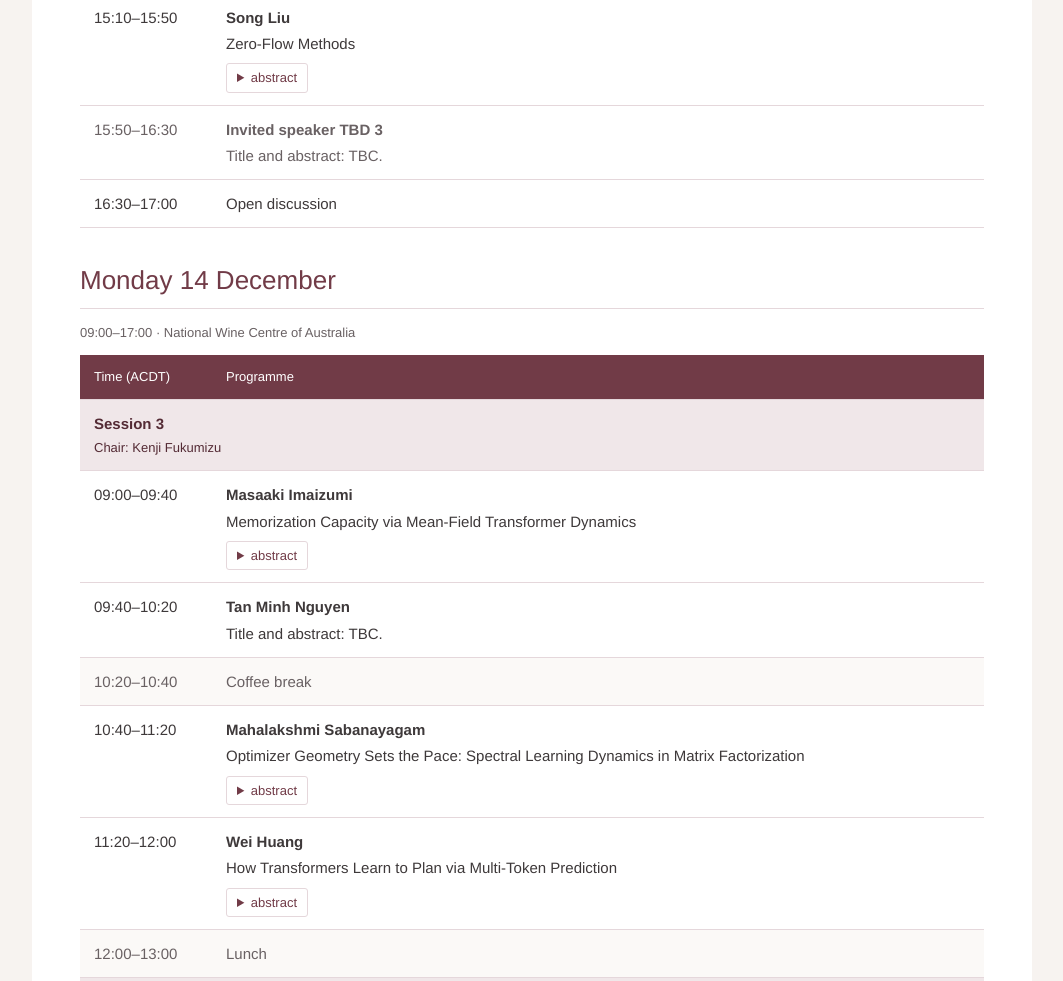
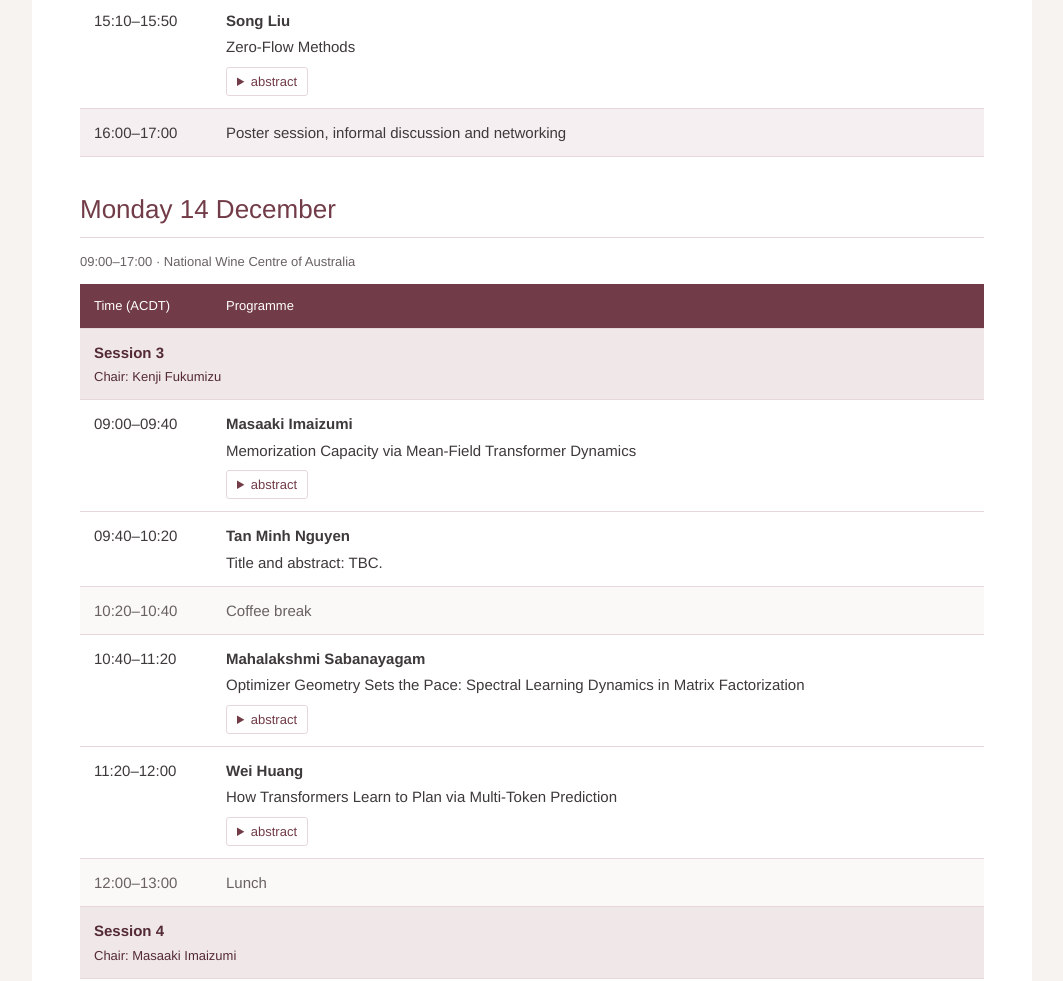
Before and after one commit to kips-lab/fimi-downunder, a plain HTML site: page docs/speaker-review-8f98ec6d.html in a window 1280 px wide. Shown: the part 1565-2546 px from the top of the page, without its empty margins (108-1171 px from the left). Drawn offline with Linux system fonts and the light colour scheme.

Commit message:
Update poster sessions and room arrangements in speaker programme

```diff
--- a/docs/speaker-review-8f98ec6d.html
+++ b/docs/speaker-review-8f98ec6d.html
@@ -84,8 +84,8 @@
       <main id="main" class="review-main">
         <h2 class="review-title">Tentative programme (for speaker review)</h2>
         <p>Please send any requested changes to Dino at <a href="mailto:dino.sejdinovic@adelaide.edu.au">dino.sejdinovic@adelaide.edu.au</a>.</p>
+        <p>Talks will take place in the Gallery Room. Poster sessions, lunch and coffee breaks will be held in the Vines Room.</p>
         <p class="programme-meta">All times Adelaide (ACDT, UTC+10:30). Invited talks: 40 minutes including Q&amp;A.</p>
-        <p class="programme-meta">The remaining unconfirmed Sunday afternoon slot is provisional and depends on further speaker acceptances.</p>
         <nav class="day-links" aria-label="Programme days"><a href="#sunday">Sunday 13 December</a><a href="#monday">Monday 14 December</a></nav>
         <section id="sunday" class="day" aria-labelledby="sunday-title">
         <h2 id="sunday-title" class="day-title"><time datetime="2026-12-13">Sunday 13 December</time></h2>
@@ -117,8 +117,7 @@
 <p>Zero-Flow Two-Sample Tests, with Wasserstein control and asymptotic normality: <a href="https://arxiv.org/abs/2607.21542">https://arxiv.org/abs/2607.21542</a></p>
 <p>Zero-Flux Discrepancy, an extension of the zero-flow criterion for high-dimensional categorical distributions: <a href="https://arxiv.org/abs/2610.01472">https://arxiv.org/abs/2610.01472</a></p>
             </div></details></td></tr>
-        <tr class="tbd" data-kind="tbd" data-session="2"><th class="time" scope="row"><span class="time-range"><time datetime="2026-12-13T15:50:00+10:30">15:50</time>–<wbr><time datetime="2026-12-13T16:30:00+10:30">16:30</time></span></th><td><span class="programme-speaker">Invited speaker TBD 3</span><span class="programme-talk">Title and abstract: TBC.</span></td></tr>
-        <tr class="event" data-kind="event" data-session="2"><th class="time" scope="row"><span class="time-range"><time datetime="2026-12-13T16:30:00+10:30">16:30</time>–<wbr><time datetime="2026-12-13T17:00:00+10:30">17:00</time></span></th><td>Open discussion</td></tr>
+        <tr class="poster" data-kind="poster" data-session="2"><th class="time" scope="row"><span class="time-range"><time datetime="2026-12-13T16:00:00+10:30">16:00</time>–<wbr><time datetime="2026-12-13T17:00:00+10:30">17:00</time></span></th><td>Poster session, informal discussion and networking</td></tr>
         </tbody></table></section>
         <section id="monday" class="day" aria-labelledby="monday-title">
         <h2 id="monday-title" class="day-title"><time datetime="2026-12-14">Monday 14 December</time></h2>
@@ -156,7 +155,7 @@
 <p>We also establish convergence of minibatch OT-CFM with neural network learning to population OT-CFM under regularity and stability assumptions, with rate exponents governed by the intrinsic rather than ambient dimension.</p>
 <p>We discuss a terminal memorization regime of OT-CFM with finite data in the idealized minibatch model, where denoising identifies individual training examples in the terminal time. Explicit geometric models quantify how the associated time scales depend on dataset size, batch size, and intrinsic dimension. Experiments on synthetic data, MNIST, and CIFAR-10 support the predicted geometric behavior.</p>
 </div></details></td></tr>
-        <tr class="poster" data-kind="poster" data-session="4"><th class="time" scope="row"><span class="time-range"><time datetime="2026-12-14T16:00:00+10:30">16:00</time>–<wbr><time datetime="2026-12-14T17:00:00+10:30">17:00</time></span></th><td>Poster session<span class="programme-affiliation">Informal closing thanks at the end of the session.</span></td></tr>
+        <tr class="poster" data-kind="poster" data-session="4"><th class="time" scope="row"><span class="time-range"><time datetime="2026-12-14T16:00:00+10:30">16:00</time>–<wbr><time datetime="2026-12-14T17:00:00+10:30">17:00</time></span></th><td>Poster session, informal discussion and networking<span class="programme-affiliation">Informal closing thanks at the end of the session.</span></td></tr>
         </tbody></table></section>
       </main>
       <footer class="site-footer review-footer">
```
